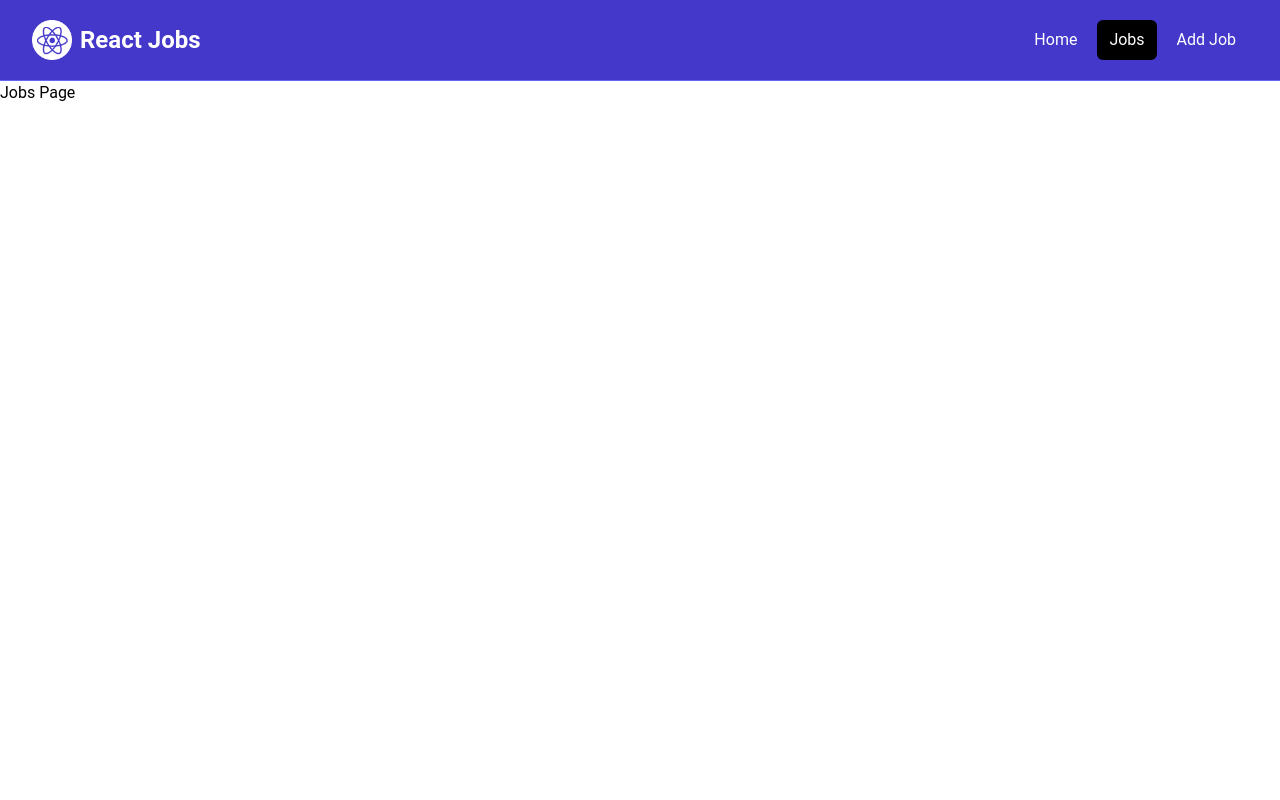
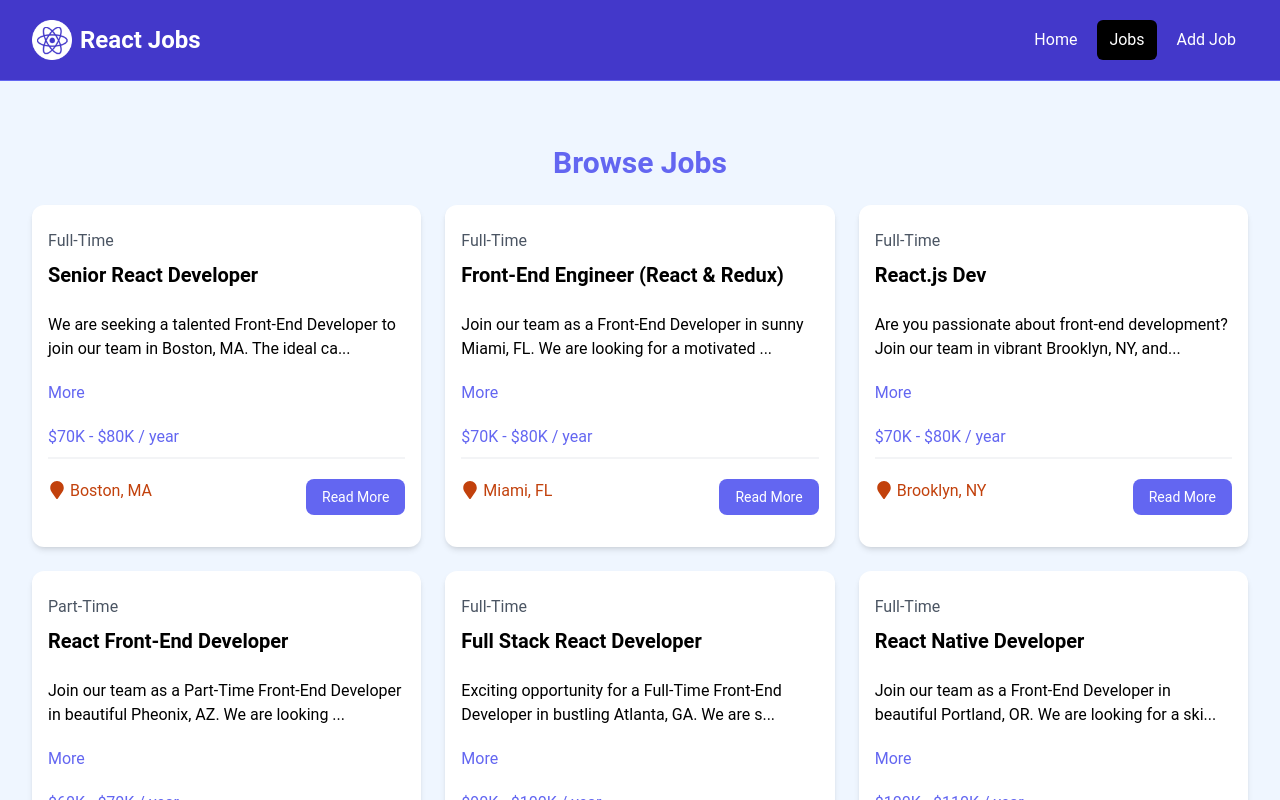
Before and after one commit to sbehnfeldt/react-crash-course-2024, a React (Vite) app: page /jobs in a window 1280 px wide. Shown: the top 800 px of the page. Built offline with nearby package versions, Linux system fonts and the light colour scheme.

Commit message:
Conditional rendering

```diff
--- a/src/components/JobListings.jsx
+++ b/src/components/JobListings.jsx
@@ -1,19 +1,19 @@
 import JobListing from "./JobListing.jsx";
 import jobs from '../jobs.json';
 
-const JobListings = () => {
+const JobListings = ({isHome = false}) => {
 
-    const recentJobs = jobs.slice(0, 3);
+    const jobListings = isHome ? jobs.slice(0, 3) : jobs;
 
     return (
         <section className="bg-blue-50 px-4 py-10">
             <div className="container-xl lg:container m-auto">
                 <h2 className="text-3xl font-bold text-indigo-500 mb-6 text-center">
-                    Browse Jobs
+                    {isHome ?  'Recent Jobs' : 'Browse Jobs'}
                 </h2>
                 <div className="grid grid-cols-1 md:grid-cols-3 gap-6">
 
-                {recentJobs.map((job) => (
+                {jobListings.map((job) => (
                     <JobListing key={job.id} job={job} />
                 ))}
                 </div>
--- a/src/pages/HomePage.jsx
+++ b/src/pages/HomePage.jsx
@@ -8,7 +8,7 @@
         <>
             <Hero/>
             <HomeCards/>
-            <JobListings/>
+            <JobListings isHome={true}/>
             <ViewAllJobs/>
         </>
     )
--- a/src/pages/JobsPage.jsx
+++ b/src/pages/JobsPage.jsx
@@ -1,6 +1,11 @@
+import JobListings from "../components/JobListings.jsx";
+
 const JobsPage = () => {
     return (
-        <div>Jobs Page</div>
+        <div className="bg-blue-50 px-4 py-6">
+            <JobListings />
+
+        </div>
     )
 };
 export default JobsPage;
```
Also changed, not shown: 1 other file (tests, documents, lock files or other folders).
